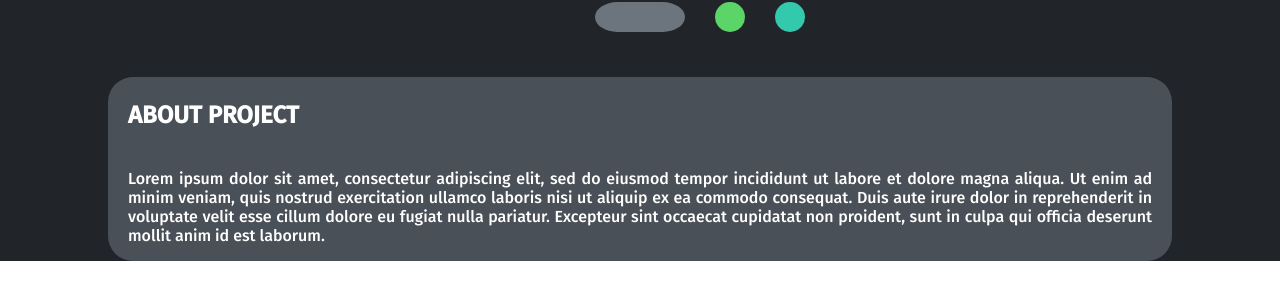
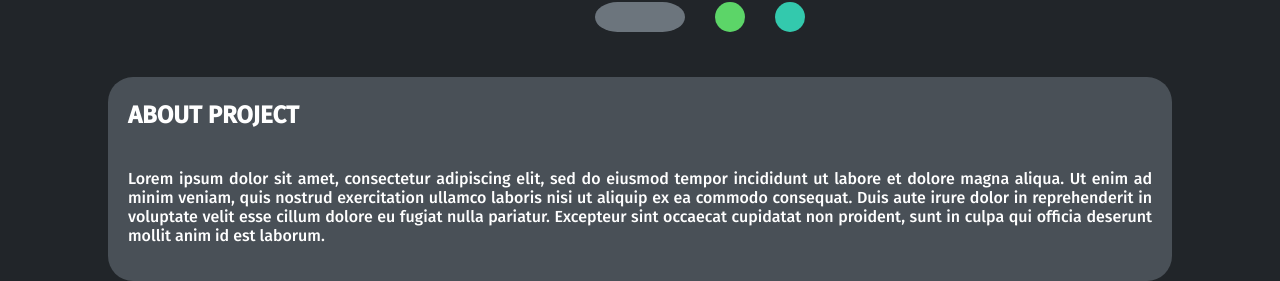
Before and after one commit to the-template-project/root, a React (Create React App) app: page / in a window 1280 px wide. Shown: the part 738-1019 px from the top of the page. Built offline with nearby package versions, Linux system fonts and the light colour scheme.

Commit message:
Add padding to cover white space. Change font to resolve merge conflict.

```diff
--- a/src/components/Carousel/Carousel.module.css
+++ b/src/components/Carousel/Carousel.module.css
@@ -65,7 +65,9 @@
     background-color: #495057;
     color: white;
     width: 80%;
-    padding: 0 20px;
+    padding-left: 20px;
+    padding-right: 20px;
+    padding-bottom: 20px;
     border-radius: 25px;
 }
 
```
